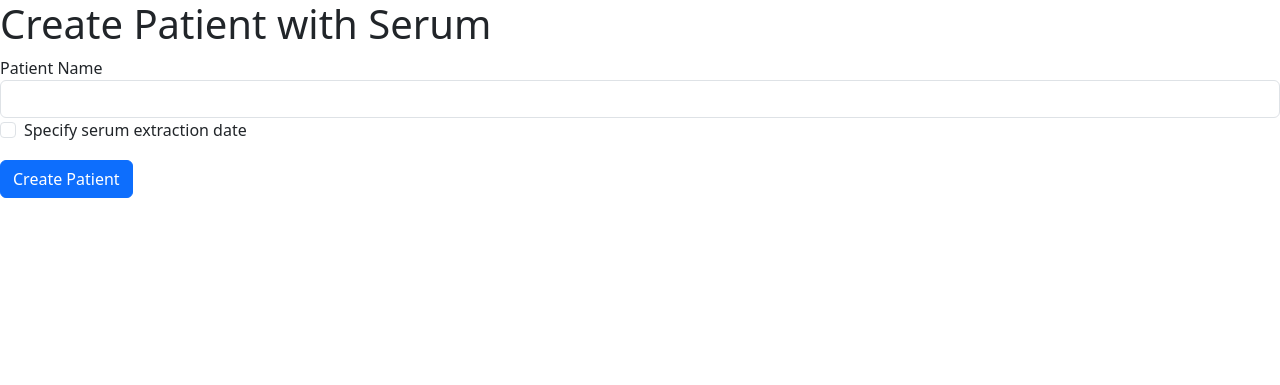
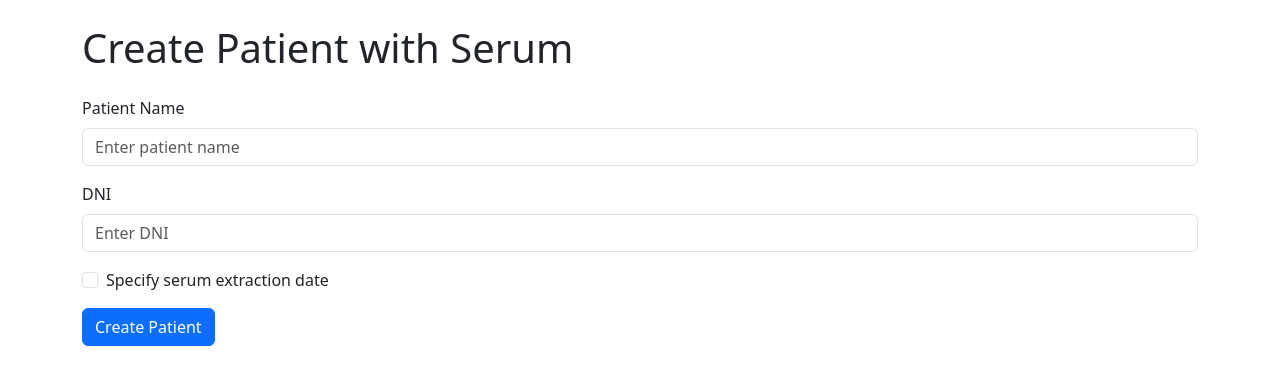
Before and after one commit to Aoshido/lab, a Symfony app: template frontend/templates/patient/serum_create.html.twig in a window 1280 px wide. Shown: the top 385 px of the page. Run offline with Twig, Linux system fonts and the light colour scheme; the template is opened without the code that fills it, so the values that code supplies are empty; some libraries are stand-ins or nearby versions.

Commit message:
Add DNI field to FE, minor refactors
	- Visual refactoring

```diff
--- a/frontend/src/Controller/PatientController.php
+++ b/frontend/src/Controller/PatientController.php
@@ -88,6 +88,7 @@ class PatientController extends AbstractController
         // Check if the form was submitted
         if ($request->isMethod('POST')) {
             $name = $request->request->get('name');
+            $dni = $request->request->get('dni');
             $dateCheckbox = $request->request->get('custom_date');
 
             if ($dateCheckbox) {
@@ -101,6 +102,7 @@ class PatientController extends AbstractController
 
             $payload = [
                 "name" => $name,
+                "dni" => $dni,
                 "serums" => [
                     [
                         "extractionDate" => $date
@@ -116,7 +118,6 @@ class PatientController extends AbstractController
             if ($response->getStatusCode() === 201) {
                 return $this->redirectToRoute('patients_list');
             } else {
-                dump($response);die();
                 return new Response('Error: Unable to create patient', 500);
             }
         }
--- a/frontend/templates/patient/index.html.twig
+++ b/frontend/templates/patient/index.html.twig
@@ -20,16 +20,16 @@
             <table class="table table-striped table-bordered">
                 <thead>
                 <tr>
-                    <th>ID</th>
                     <th>Name</th>
+                    <th>DNI</th>
                     <th>Last Serum Date</th>
                 </tr>
                 </thead>
                 <tbody>
                 {% for patient in patients %}
                     <tr>
-                        <td>{{ patient['@id'] }}</td>
                         <td>{{ patient.name }}</td>
+                        <td>{{ patient.dni }}</td>
                         <td>
                             {% if patient.serums is defined and patient.serums|length > 0 %}
                                 {% set latest_serum = patient.serums|sort((a, b) => a.extractionDate <=> b.extractionDate)|last %}
@@ -48,6 +48,7 @@
             </table>
         </div>
 
+        {% if pagination is not empty  %}
             <div class="d-flex justify-content-between align-items-center">
                 <div>
                     {% if pagination.first %}
@@ -71,5 +72,6 @@
                     {% endif %}
                 </div>
             </div>
+        {% endif %}
     </div>
 {% endblock %}
--- a/frontend/templates/patient/serum_create.html.twig
+++ b/frontend/templates/patient/serum_create.html.twig
@@ -3,36 +3,39 @@
 {% extends 'base.html.twig' %}
 
 {% block body %}
-    <h1>Create Patient with Serum</h1>
+    <div class="container mt-4">
+        <h1 class="mb-4">Create Patient with Serum</h1>
 
         <form method="POST" action="{{ path('serum_create') }}">
-        <div class="form-group">
-            <label for="name">Patient Name</label>
-            <input type="text" id="name" name="name" class="form-control" required>
+            <div class="mb-3">
+                <label for="name" class="form-label">Patient Name</label>
+                <input type="text" id="name" name="name" class="form-control" placeholder="Enter patient name" required>
             </div>
 
-        <div class="form-check">
+            <div class="mb-3">
+                <label for="dni" class="form-label">DNI</label>
+                <input type="text" id="dni" name="dni" class="form-control" placeholder="Enter DNI" required>
+            </div>
+
+            <div class="form-check mb-3">
                 <input type="checkbox" id="custom_date" name="custom_date" class="form-check-input" onchange="toggleDateInput()">
                 <label class="form-check-label" for="custom_date">Specify serum extraction date</label>
             </div>
 
-        <div class="form-group" id="date-group" style="display:none;">
-            <label for="date">Serum Extraction Date</label>
+            <div class="mb-3" id="date-group" style="display:none;">
+                <label for="date" class="form-label">Serum Extraction Date</label>
                 <input type="datetime-local" id="date" name="date" class="form-control">
             </div>
 
-        <button type="submit" class="btn btn-primary mt-3">Create Patient</button>
+            <button type="submit" class="btn btn-primary">Create Patient</button>
         </form>
+    </div>
 
     <script>
         function toggleDateInput() {
             var checkBox = document.getElementById('custom_date');
             var dateGroup = document.getElementById('date-group');
-            if (checkBox.checked) {
-                dateGroup.style.display = 'block';
-            } else {
-                dateGroup.style.display = 'none';
-            }
+            dateGroup.style.display = checkBox.checked ? 'block' : 'none';
         }
     </script>
 {% endblock %}
```
Lines whose indentation alone changed are shown as unchanged.
